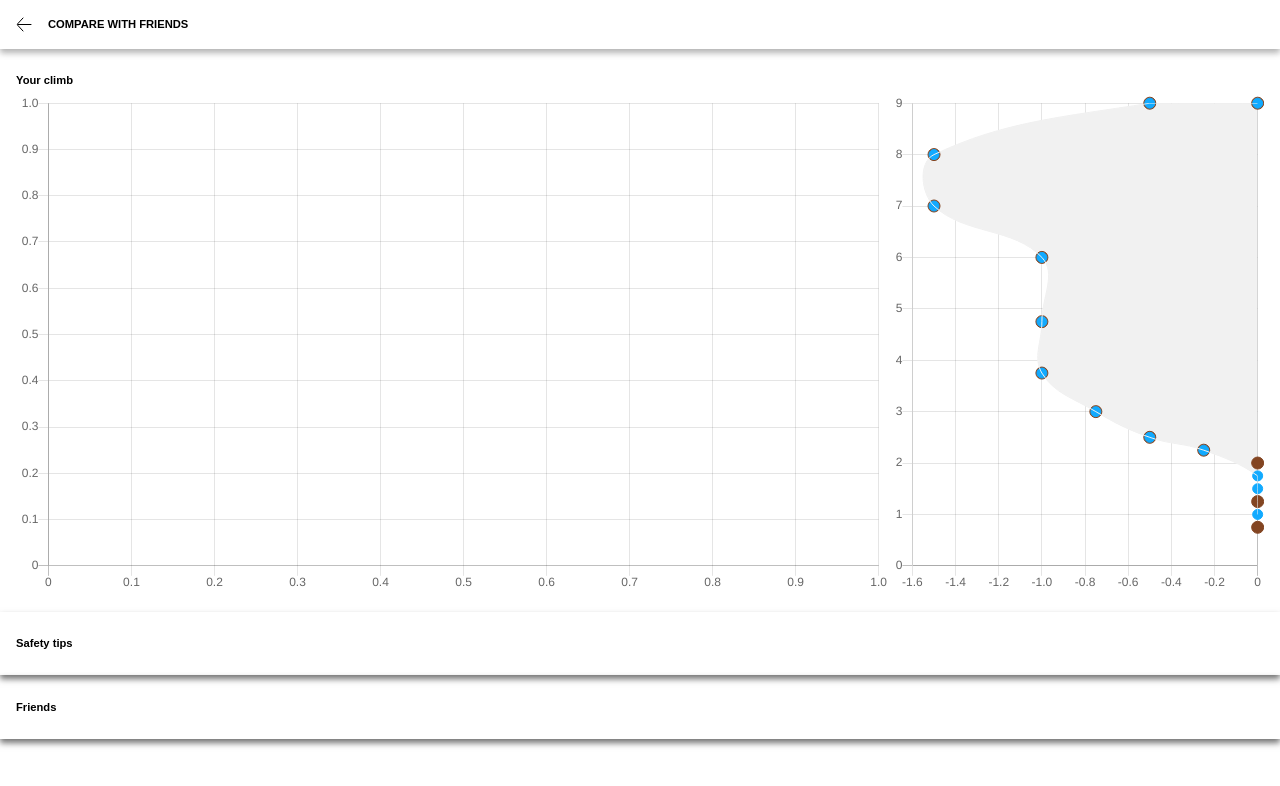
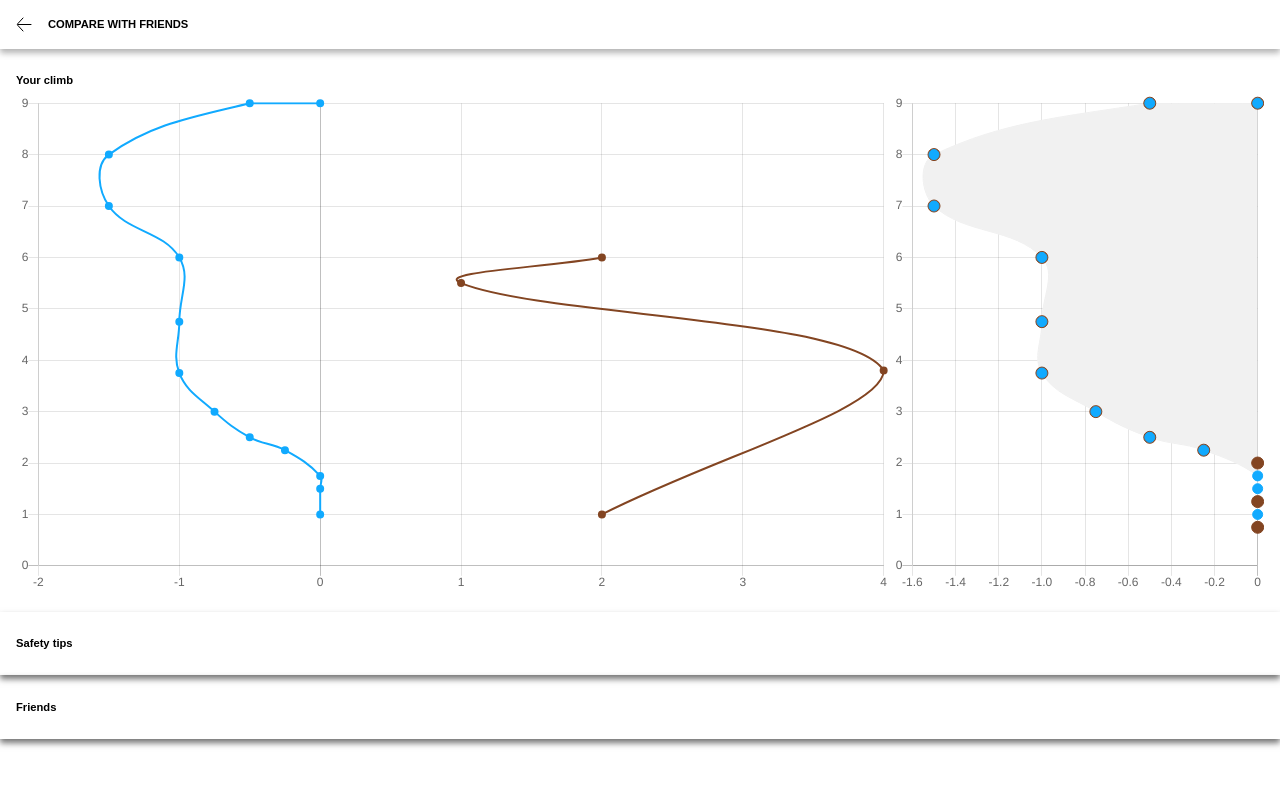
Before and after one commit to lukecore/starthack-mammut-bobby-tables, a React (Create React App) app in the folder src/climber-frontend/: page / in a window 1280 px wide. Shown: the top 786 px of the page. Built offline with nearby package versions, Linux system fonts and the light colour scheme; no server answers.

Commit message:
dynamic data works

```diff
--- a/src/climber-frontend/src/components/SafetyTips/SafetyTips.tsx
+++ b/src/climber-frontend/src/components/SafetyTips/SafetyTips.tsx
@@ -25,7 +25,6 @@ class SafetyTips extends React.Component<any, any>  {
   }
 
   getHTMLEventType(event: IEvent, i:number) {
-    console.log(event)
     switch (event.seriousness) {
       case "high": return (<div key={"event"+i}><p className={styles.Heavy}>!</p><p>{i18n.t("heavySeverity")}</p></div>)
       case "medium": return (<div key={"event"+i}><p className={styles.Middle}>!</p><p>{i18n.t("middleSeverity")}</p></div>)
--- a/src/climber-frontend/src/components/Scatterplot/Scatterplot.tsx
+++ b/src/climber-frontend/src/components/Scatterplot/Scatterplot.tsx
@@ -18,25 +18,36 @@ class Scatterplot extends React.Component<any, any> {
   }
   testDataXYLeft = { data: [{ x: 0, y: 1, time: "899" }, { x: 0, y: 1.5 }, { x: 0, y: 1.75 }, { x: -0.25, y: 2.25 }, { x: -0.5, y: 2.50 }, { x: -0.75, y: 3 }, { x: -1, y: 3.75 }, { x: -1, y: 4.75 }, { x: -1, y: 6 }, { x: -1.5, y: 7 }, { x: -1.5, y: 8 }, { x: -0.5, y: 9 }, { x: 0, y: 9 }], label: "Max Muster left", backgroundColor: this.colors.left, borderWidth: 2, showLine: true, fill: false, borderColor: this.colors.left }
   testDataXYRight = { data: [{ x: 2, y: 1 }, { x: 4, y: 3.8 }, { x: 1, y: 5.5 }, { x: 2, y: 6 }], label: "Max Muster right", backgroundColor: this.colors.right, borderWidth: 2, showLine: true, fill: false, borderColor: this.colors.right }
+
+  testDataYZLeft = { data: [{ x: 0, y: 1 }, { x: 0, y: 1.5 }, { x: 0, y: 1.75 }, { x: -0.25, y: 2.25 }, { x: -0.5, y: 2.50 }, { x: -0.75, y: 3 }, { x: -1, y: 3.75 }, { x: -1, y: 4.75 }, { x: -1, y: 6 }, { x: -1.5, y: 7 }, { x: -1.5, y: 8 }, { x: -0.5, y: 9 }, { x: 0, y: 9 }], backgroundColor: this.colors.left, pointRadius: 5, showLine: false, borderColor: this.colors.left, label:"left" }
+  testDataYZright = { data: [{ x: 0, y: 0.75 }, { x: 0, y: 1.25 }, { x: 0, y: 2 }, { x: -0.25, y: 2.25 }, { x: -0.5, y: 2.50 }, { x: -0.75, y: 3 }, { x: -1, y: 3.75 }, { x: -1, y: 4.75 }, { x: -1, y: 6 }, { x: -1.5, y: 7 }, { x: -1.5, y: 8 }, { x: -0.5, y: 9 }, { x: 0, y: 9 }], backgroundColor: this.colors.right, pointRadius: 6, showLine: false, borderColor: this.colors.right,label:"right" }
+  testDataYZWall = { data: [{ x: 0, y: 1 }, { x: 0, y: 1.5 }, { x: 0, y: 1.75 }, { x: -0.25, y: 2.25 }, { x: -0.5, y: 2.50 }, { x: -0.75, y: 3 }, { x: -1, y: 3.75 }, { x: -1, y: 4.75 }, { x: -1, y: 6 }, { x: -1.5, y: 7 }, { x: -1.5, y: 8 }, { x: -0.5, y: 9 }, { x: 0, y: 9 }], backgroundColor: this.colors.preview, borderWidth: 0, showLine: true, borderColor: this.colors.preview, pointRadius: 0, label:"shape", showTooltips: false }
+
   componentDidMount() {
     //REST
-    this.setState({ datasets: [this.testDataXYLeft, this.testDataXYRight] }, () => {
-      console.log(this.state);
-    });
 
+    this.setState({ datasetsXY: [this.testDataXYLeft, this.testDataXYRight], datasetsYZ:[this.testDataYZLeft, this.testDataYZright,this.testDataYZWall]  });
+
+  }
+
+  //TODO
+  getDataDesign(data:any){
+    return data.isLeft ?  {data:[data.data], label: "left", backgroundColor: this.colors.left, borderWidth: 2, showLine: true, fill: false, borderColor: this.colors.left } : { data:[data.data],label: "Max Muster right", backgroundColor: this.colors.right, borderWidth: 2, showLine: true, fill: false, borderColor: this.colors.right }
+  }
+
+  getWallProfile(data:[]){
+    return {data : [], backgroundColor: this.colors.preview, borderWidth: 0, showLine: true, borderColor: this.colors.preview, pointRadius: 0, label:"shape", showTooltips: false }
   }
 
   render() {
 
     return (
       <div className={`${styles.Plotts}`} >
-        <ScatterplotXY datasets={this.state.datasets} ></ScatterplotXY>
-        <ScatterplotYZ></ScatterplotYZ>
+        <ScatterplotXY datasets={this.state.datasetsXY} ></ScatterplotXY>
+        <ScatterplotYZ datasets={this.state.datasetsYZ}></ScatterplotYZ>
       </div>
     );
   }
 }
 
 export default Scatterplot;
-
-//
--- a/src/climber-frontend/src/components/Scatterplot/ScatterplotXY.tsx
+++ b/src/climber-frontend/src/components/Scatterplot/ScatterplotXY.tsx
@@ -3,28 +3,6 @@ import styles from './Scatterplot.module.scss';
 import { Scatter } from 'react-chartjs-2';
 
 class ScatterplotXY extends React.Component<any, any> {
-  constructor(props:any){
-    super(props)
-    this.state = {datasets:{}}
-    console.log(props, "Hallo")
-    this.datasets = props
-    console.log(this.datasets)
-  }
-
-
-  componentDidMount() {
-    //this.setState({datasets:this.props.datasets})
-    console.log(this.props);
-  }
-  datasets = []
-  colors = {
-    left: "#11aaff",
-    right: "#834522"
-  }
-  data = [
-    { data: [{ x: 0, y: 1, time: "899" }, { x: 0, y: 1.5 }, { x: 0, y: 1.75 }, { x: -0.25, y: 2.25 }, { x: -0.5, y: 2.50 }, { x: -0.75, y: 3 }, { x: -1, y: 3.75 }, { x: -1, y: 4.75 }, { x: -1, y: 6 }, { x: -1.5, y: 7 }, { x: -1.5, y: 8 }, { x: -0.5, y: 9 }, { x: 0, y: 9 }], label: "Max Muster left", backgroundColor: this.colors.left, borderWidth: 2, showLine: true, fill: false, borderColor: this.colors.left },
-    { data: [{ x: 2, y: 1 }, { x: 4, y: 3.8 }, { x: 1, y: 5.5 }, { x: 2, y: 6 }], label: "Max Muster right", backgroundColor: this.colors.right, borderWidth: 2, showLine: true, fill: false, borderColor: this.colors.right },
-  ];
 
   options = {
     maintainAspectRatio: false,
@@ -45,14 +23,10 @@ class ScatterplotXY extends React.Component<any, any> {
       }]
     }
   }
-
-  componentDidUpdate(props: any) {
-  }
   render() {
-    console.log(this.props.datasets)
     return (
       <div key={this.props.datasets} className={`${styles.Scatterplot} ${styles.ScatterplotXY}`}>
-        <Scatter data={this.props.datasets}
+        <Scatter data={{ datasets: this.props.datasets }}
           options={this.options}></Scatter>)
       </div>
     );
--- a/src/climber-frontend/src/components/Scatterplot/ScatterplotYZ.tsx
+++ b/src/climber-frontend/src/components/Scatterplot/ScatterplotYZ.tsx
@@ -2,20 +2,7 @@ import React from 'react';
 import styles from './Scatterplot.module.scss';
 import { Scatter } from 'react-chartjs-2';
 
-class ScatterplotYZ extends React.Component {
-  colors = {
-    left: "#11aaff",
-    right: "#834522",
-    wall: "#f1f1f1"
-  }
-  data = [
-    //Shape of the route
-    { data: [{ x: 0, y: 1 }, { x: 0, y: 1.5 }, { x: 0, y: 1.75 }, { x: -0.25, y: 2.25 }, { x: -0.5, y: 2.50 }, { x: -0.75, y: 3 }, { x: -1, y: 3.75 }, { x: -1, y: 4.75 }, { x: -1, y: 6 }, { x: -1.5, y: 7 }, { x: -1.5, y: 8 }, { x: -0.5, y: 9 }, { x: 0, y: 9 }], backgroundColor: this.colors.wall, borderWidth: 0, showLine: true, borderColor: this.colors.wall, pointRadius: 0, label:"shape", showTooltips: false },
-    //Used handles
-    { data: [{ x: 0, y: 1 }, { x: 0, y: 1.5 }, { x: 0, y: 1.75 }, { x: -0.25, y: 2.25 }, { x: -0.5, y: 2.50 }, { x: -0.75, y: 3 }, { x: -1, y: 3.75 }, { x: -1, y: 4.75 }, { x: -1, y: 6 }, { x: -1.5, y: 7 }, { x: -1.5, y: 8 }, { x: -0.5, y: 9 }, { x: 0, y: 9 }], backgroundColor: this.colors.left, pointRadius: 5, showLine: false, borderColor: this.colors.left, label:"left" },
-    { data: [{ x: 0, y: 0.75 }, { x: 0, y: 1.25 }, { x: 0, y: 2 }, { x: -0.25, y: 2.25 }, { x: -0.5, y: 2.50 }, { x: -0.75, y: 3 }, { x: -1, y: 3.75 }, { x: -1, y: 4.75 }, { x: -1, y: 6 }, { x: -1.5, y: 7 }, { x: -1.5, y: 8 }, { x: -0.5, y: 9 }, { x: 0, y: 9 }], backgroundColor: this.colors.right, pointRadius: 6, showLine: false, borderColor: this.colors.right,label:"right" },
-  ];
-
+class ScatterplotYZ extends React.Component<any, any> {
   options = {
     maintainAspectRatio: false,
     legend: {
@@ -23,9 +10,9 @@ class ScatterplotYZ extends React.Component {
     },
     scales: {
       yAxes: [{
-          ticks: {
-              beginAtZero: true
-          },
+        ticks: {
+          beginAtZero: true
+        },
       }]
 
     }
@@ -33,7 +20,7 @@ class ScatterplotYZ extends React.Component {
   render() {
     return (
       <div className={`${styles.Scatterplot} ${styles.ScatterplotYZ}`}>
-        <Scatter data={{ datasets: this.data }}
+        <Scatter data={{ datasets: this.props.datasets }}
           options={this.options}></Scatter>
       </div>
     );
```
Also changed, not shown: src/climber-frontend/src/models/IPoint.interface.ts (renamed from src/climber-frontend/src/models/IXYPoint.interface.ts).
